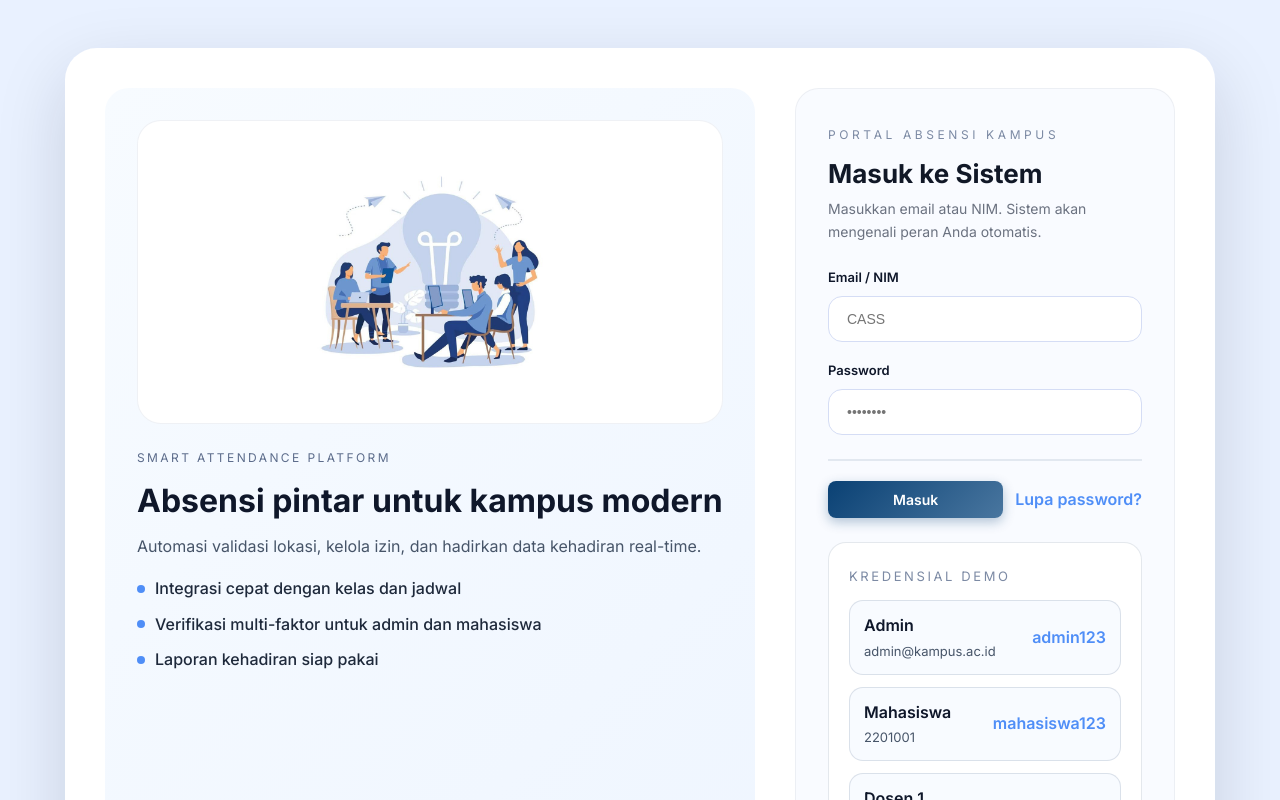
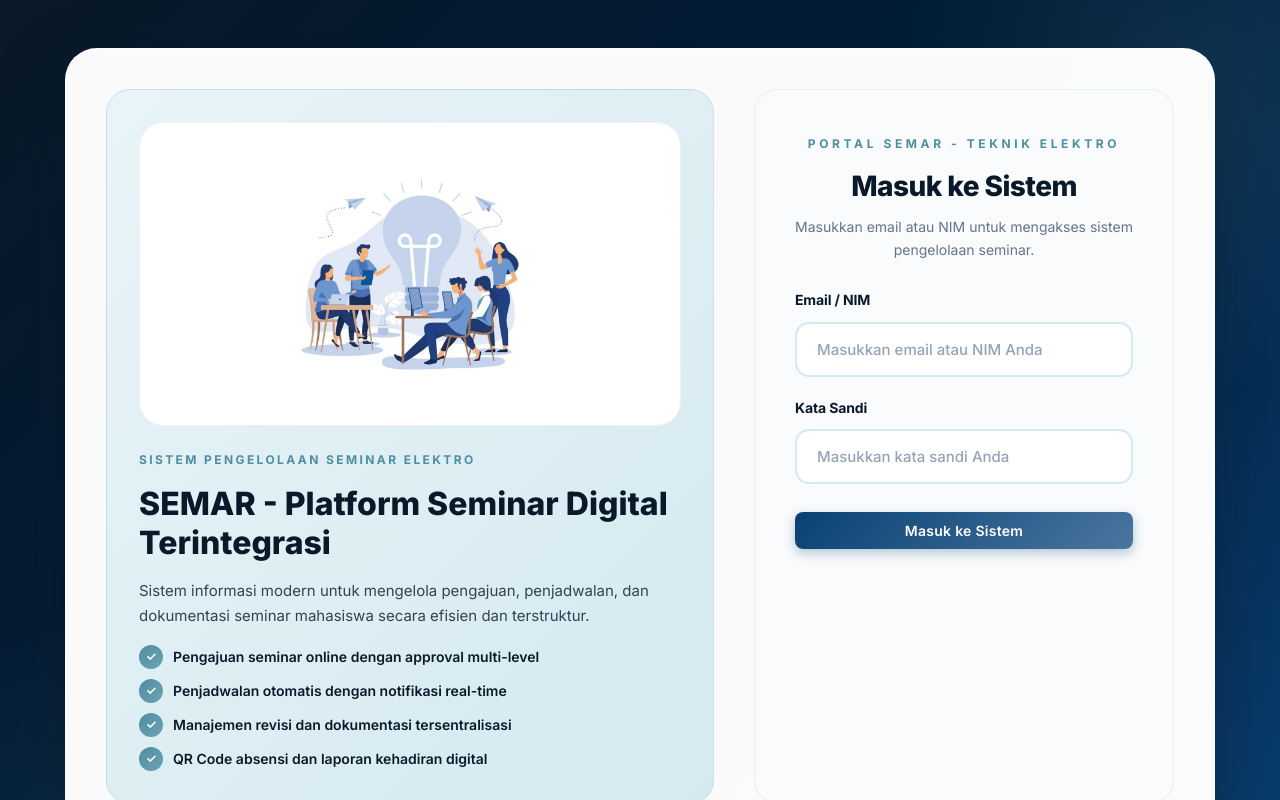
Before and after one commit to puanakeyla/ProjectSistemSeminar, a React app in the folder uaswf/frontend/: page / in a window 1280 px wide. Shown: the top 800 px of the page. Built offline with nearby package versions, Linux system fonts and the light colour scheme; the HTML template or start-up script is replaced by a standard one.

Commit message:
loginpakingvalid

```diff
--- a/uaswf/frontend/src/Login.css
+++ b/uaswf/frontend/src/Login.css
@@ -1,34 +1,62 @@
 .login-page {
   min-height: 100vh;
-  background: #e9f1ff;
+  background: linear-gradient(135deg, #0A1929 0%, #001D39 50%, #0A4174 100%);
   display: flex;
   flex-direction: column;
   align-items: center;
   justify-content: center;
   padding: 48px 24px;
   font-family: 'Inter', sans-serif;
+  position: relative;
+  overflow: hidden;
+}
+
+.login-page::before {
+  content: '';
+  position: absolute;
+  width: 600px;
+  height: 600px;
+  background: radial-gradient(circle, rgba(110, 162, 179, 0.15) 0%, transparent 70%);
+  top: -200px;
+  right: -200px;
+  border-radius: 50%;
+}
+
+.login-page::after {
+  content: '';
+  position: absolute;
+  width: 500px;
+  height: 500px;
+  background: radial-gradient(circle, rgba(78, 142, 162, 0.12) 0%, transparent 70%);
+  bottom: -150px;
+  left: -150px;
+  border-radius: 50%;
 }
 
 .login-container {
   width: 100%;
   max-width: 1150px;
-  background: #ffffff;
+  background: rgba(255, 255, 255, 0.98);
+  backdrop-filter: blur(20px);
   border-radius: 32px;
-  box-shadow: 0 25px 70px rgba(15, 23, 42, 0.15);
+  box-shadow: 0 25px 70px rgba(10, 25, 41, 0.4);
   display: flex;
   gap: 40px;
   padding: 40px;
   position: relative;
+  z-index: 1;
+  border: 1px solid rgba(255, 255, 255, 0.2);
 }
 
 .info-panel {
   flex: 1;
-  background: linear-gradient(135deg, #f7fbff, #eef5ff);
+  background: linear-gradient(135deg, #E8F4F8 0%, #D4E9F0 100%);
   border-radius: 24px;
   padding: 32px;
   display: flex;
   flex-direction: column;
   gap: 24px;
+  border: 1px solid rgba(78, 142, 162, 0.15);
 }
 
 .info-illustration {
@@ -61,19 +89,23 @@
   font-size: 12px;
   letter-spacing: 0.2em;
   text-transform: uppercase;
-  color: #5c6c8b;
+  color: #4E8EA2;
+  font-weight: 700;
 }
 
 .info-copy h1 {
   font-size: 32px;
-  color: #0f172a;
+  color: #0A1929;
   margin: 0;
+  font-weight: 800;
+  line-height: 1.2;
 }
 
 .info-copy p {
-  color: #475569;
+  color: #334155;
   margin: 0;
-  line-height: 1.6;
+  line-height: 1.7;
+  font-size: 15px;
 }
 
 .info-copy ul {
@@ -89,183 +121,159 @@
   display: flex;
   align-items: center;
   gap: 10px;
-  color: #1e293b;
-  font-weight: 500;
+  color: #0A1929;
+  font-weight: 600;
+  font-size: 14px;
 }
 
 .info-copy li::before {
-  content: '';
-  width: 8px;
-  height: 8px;
-  background: #4f8ef7;
+  content: '✓';
+  width: 24px;
+  height: 24px;
+  background: linear-gradient(135deg, #4E8EA2 0%, #6EA2B3 100%);
   border-radius: 50%;
+  display: flex;
+  align-items: center;
+  justify-content: center;
+  color: #ffffff;
+  font-size: 12px;
+  font-weight: 900;
+  flex-shrink: 0;
 }
 
 .form-panel {
-  width: 380px;
-  background: #f9fbff;
+  width: 420px;
+  background: #FAFBFC;
   border-radius: 24px;
-  padding: 32px;
+  padding: 40px;
   display: flex;
   flex-direction: column;
-  gap: 24px;
-  border: 1px solid rgba(15, 23, 42, 0.05);
+  gap: 28px;
+  border: 1px solid rgba(78, 142, 162, 0.1);
 }
 
 .form-header h2 {
-  margin: 6px 0 4px;
-  font-size: 26px;
-  color: #111827;
+  margin: 8px 0 8px;
+  font-size: 28px;
+  color: #0A1929;
+  font-weight: 800;
+  letter-spacing: -0.02em;
+}
+
+.form-header {
+  text-align: center;
 }
 
 .form-header p {
   margin: 0;
-  color: #6b7280;
+  color: #64748b;
   font-size: 14px;
+  line-height: 1.6;
+  font-family: 'Inter', sans-serif;
 }
 
 .portal-label {
   font-size: 12px;
   letter-spacing: 0.3em;
   text-transform: uppercase;
-  color: #7c8aa4;
+  color: #4E8EA2;
+  font-weight: 700;
+  font-family: 'Inter', sans-serif;
 }
 
 .error-banner {
   width: 100%;
-  padding: 12px 14px;
+  padding: 14px 16px;
   border-radius: 12px;
   background: rgba(239, 68, 68, 0.12);
   color: #b91c1c;
   font-size: 14px;
-  margin-bottom: 10px;
+  margin-bottom: 12px;
+  font-weight: 600;
+  font-family: 'Inter', sans-serif;
+  border: 1px solid rgba(239, 68, 68, 0.2);
 }
 
 .input-group {
-  margin-bottom: 18px;
+  margin-bottom: 20px;
 }
 
 .input-group label {
   display: block;
-  margin-bottom: 8px;
-  font-size: 13px;
-  font-weight: 600;
-  color: #0f172a;
+  margin-bottom: 10px;
+  font-size: 14px;
+  font-weight: 700;
+  color: #0A1929;
+  letter-spacing: -0.01em;
 }
 
 .input-group input {
   width: 100%;
-  padding: 14px 18px;
+  padding: 16px 20px;
   border-radius: 14px;
-  border: 1px solid #d5ddf5;
+  border: 2px solid #D4E9F0;
   background: #ffffff;
-  font-size: 14px;
-  color: #0f172a;
-  transition: border-color 0.2s, box-shadow 0.2s;
+  font-size: 15px;
+  color: #0A1929;
+  transition: all 0.2s ease;
+  font-weight: 500;
+  font-family: 'Inter', sans-serif;
+}
+
+.input-group input::placeholder {
+  color: #94a3b8;
 }
 
 .input-group input:focus {
   outline: none;
-  border-color: #4f8ef7;
-  box-shadow: 0 0 0 3px rgba(79, 142, 247, 0.18);
-}
-
-.form-actions {
-  display: flex;
-  align-items: center;
-  justify-content: space-between;
-  gap: 16px;
+  border-color: #4E8EA2;
+  box-shadow: 0 0 0 4px rgba(78, 142, 162, 0.12);
+  transform: translateY(-1px);
 }
 
 .btn-submit {
-  flex: 1;
-  padding: 14px 16px;
+  width: 100%;
+  padding: 16px 24px;
   border-radius: 14px;
   border: none;
-  background: linear-gradient(135deg, #6ea8ff, #4f8ef7);
+  background: linear-gradient(135deg, #0A4174 0%, #001D39 100%);
   color: #ffffff;
-  font-size: 15px;
-  font-weight: 600;
+  font-size: 16px;
+  font-weight: 700;
   cursor: pointer;
-  box-shadow: 0 10px 20px rgba(79, 142, 247, 0.35);
-  transition: transform 0.2s, box-shadow 0.2s;
+  box-shadow: 0 12px 24px rgba(10, 65, 116, 0.4);
+  transition: all 0.3s ease;
+  letter-spacing: 0.02em;
+  font-family: 'Inter', sans-serif;
+  margin-top: 8px;
 }
 
 .btn-submit:hover {
-  transform: translateY(-2px);
-  box-shadow: 0 18px 30px rgba(79, 142, 247, 0.35);
+  transform: translateY(-3px);
+  box-shadow: 0 20px 35px rgba(10, 65, 116, 0.5);
+  background: linear-gradient(135deg, #001D39 0%, #0A1929 100%);
+}
+
+.btn-submit:active {
+  transform: translateY(-1px);
+  box-shadow: 0 8px 16px rgba(10, 65, 116, 0.4);
 }
 
 .btn-submit:disabled {
   opacity: 0.6;
   cursor: not-allowed;
   transform: none;
-  box-shadow: none;
-}
-
-.link-button {
-  border: none;
-  background: transparent;
-  color: #4f8ef7;
-  font-weight: 600;
-  cursor: pointer;
-  padding: 0;
-}
-
-.demo-credentials {
-  background: #ffffff;
-  border-radius: 18px;
-  padding: 20px;
-  border: 1px solid rgba(148, 163, 184, 0.25);
-  display: flex;
-  flex-direction: column;
-  gap: 12px;
-}
-
-.demo-header span {
-  font-size: 13px;
-  letter-spacing: 0.2em;
-  color: #7c8aa4;
-  text-transform: uppercase;
-}
-
-.credential-list {
-  display: flex;
-  flex-direction: column;
-  gap: 12px;
-}
-
-.credential-item {
-  display: flex;
-  align-items: center;
-  justify-content: space-between;
-  padding: 12px 14px;
-  border-radius: 14px;
-  border: 1px solid rgba(148, 163, 184, 0.3);
-  background: #f8fbff;
-}
-
-.credential-role {
-  margin: 0;
-  font-weight: 600;
-  color: #0f172a;
-}
-
-.credential-identifier {
-  margin: 2px 0 0;
-  color: #475569;
-  font-size: 13px;
-}
-
-.credential-password {
-  font-weight: 600;
-  color: #4f8ef7;
+  box-shadow: 0 8px 16px rgba(10, 65, 116, 0.2);
 }
 
 .login-footer {
-  margin-top: 28px;
-  color: #94a3b8;
-  font-size: 13px;
+  margin-top: 32px;
+  color: rgba(255, 255, 255, 0.85);
+  font-size: 14px;
+  text-align: center;
+  font-weight: 600;
+  letter-spacing: 0.02em;
+  font-family: 'Inter', sans-serif;
 }
 
 @media (max-width: 1100px) {
--- a/uaswf/frontend/src/pages/Auth/Login.jsx
+++ b/uaswf/frontend/src/pages/Auth/Login.jsx
@@ -2,14 +2,6 @@ import { useState } from 'react';
 import { authAPI } from '../../services/api';
 import '../../Login.css';
 import teamworkIllustration from '../../assets/logologin.jpg';
-
-const demoCredentials = [
-  { role: 'Admin', identifier: 'admin@kampus.ac.id', password: 'admin123' },
-  { role: 'Mahasiswa', identifier: '2201001', password: 'mahasiswa123' },
-  { role: 'Dosen 1', identifier: 'dosen1@kampus.ac.id', password: 'dosen123' },
-  { role: 'Dosen 2', identifier: 'dosen2@kampus.ac.id', password: 'dosen123' },
-  { role: 'Dosen 3', identifier: 'dosen3@kampus.ac.id', password: 'dosen123' }
-];
 
 function Login({ onLogin }) {
   const [email, setEmail] = useState('');
@@ -49,21 +41,22 @@ function Login({ onLogin }) {
             <img src={teamworkIllustration} alt="Ilustrasi Teamwork" />
           </div>
           <div className="info-copy">
-            <span className="info-badge">SMART ATTENDANCE PLATFORM</span>
-            <h1>Absensi pintar untuk kampus modern</h1>
-            <p>Automasi validasi lokasi, kelola izin, dan hadirkan data kehadiran real-time.</p>
+            <span className="info-badge">SISTEM PENGELOLAAN SEMINAR ELEKTRO</span>
+            <h1>SEMAR - Platform Seminar Digital Terintegrasi</h1>
+            <p>Sistem informasi modern untuk mengelola pengajuan, penjadwalan, dan dokumentasi seminar mahasiswa secara efisien dan terstruktur.</p>
             <ul>
-              <li>Integrasi cepat dengan kelas dan jadwal</li>
-              <li>Verifikasi multi-faktor untuk admin dan mahasiswa</li>
-              <li>Laporan kehadiran siap pakai</li>
+              <li>Pengajuan seminar online dengan approval multi-level</li>
+              <li>Penjadwalan otomatis dengan notifikasi real-time</li>
+              <li>Manajemen revisi dan dokumentasi tersentralisasi</li>
+              <li>QR Code absensi dan laporan kehadiran digital</li>
             </ul>
           </div>
         </div>
         <div className="form-panel">
           <div className="form-header">
-            <span className="portal-label">Portal Absensi Kampus</span>
+            <span className="portal-label">Portal SEMAR - Teknik Elektro</span>
             <h2>Masuk ke Sistem</h2>
-            <p>Masukkan email atau NIM. Sistem akan mengenali peran Anda otomatis.</p>
+            <p>Masukkan email atau NIM untuk mengakses sistem pengelolaan seminar.</p>
           </div>
           <form onSubmit={handleSubmit}>
             {error && (
@@ -77,48 +70,29 @@ function Login({ onLogin }) {
                 type="text"
                 value={email}
                 onChange={(e) => setEmail(e.target.value)}
-                placeholder="CASS"
+                placeholder="Masukkan email atau NIM Anda"
                 required
                 disabled={loading}
               />
             </div>
             <div className="input-group">
-              <label>Password</label>
+              <label>Kata Sandi</label>
               <input
                 type="password"
                 value={password}
                 onChange={(e) => setPassword(e.target.value)}
-                placeholder="••••••••"
+                placeholder="Masukkan kata sandi Anda"
                 required
                 disabled={loading}
               />
             </div>
-            <div className="form-actions">
-              <button type="submit" className="btn-submit" disabled={loading}>
-                {loading ? 'Memuat...' : 'Masuk'}
-              </button>
-              <button type="button" className="link-button">Lupa password?</button>
-            </div>
+            <button type="submit" className="btn-submit" disabled={loading}>
+              {loading ? 'Memuat...' : 'Masuk ke Sistem'}
+            </button>
           </form>
-          <div className="demo-credentials">
-            <div className="demo-header">
-              <span>Kredensial Demo</span>
-            </div>
-            <div className="credential-list">
-              {demoCredentials.map((cred) => (
-                <div className="credential-item" key={cred.role}>
-                  <div>
-                    <p className="credential-role">{cred.role}</p>
-                    <p className="credential-identifier">{cred.identifier}</p>
-                  </div>
-                  <span className="credential-password">{cred.password}</span>
-                </div>
-              ))}
-            </div>
-          </div>
         </div>
       </div>
-      <footer className="login-footer">© 2025 Sistem Absensi Kampus</footer>
+      <footer className="login-footer">© 2025 SEMAR - Sistem Pengelolaan Seminar Elektro Universitas Lampung</footer>
     </div>
   );
 }
```
